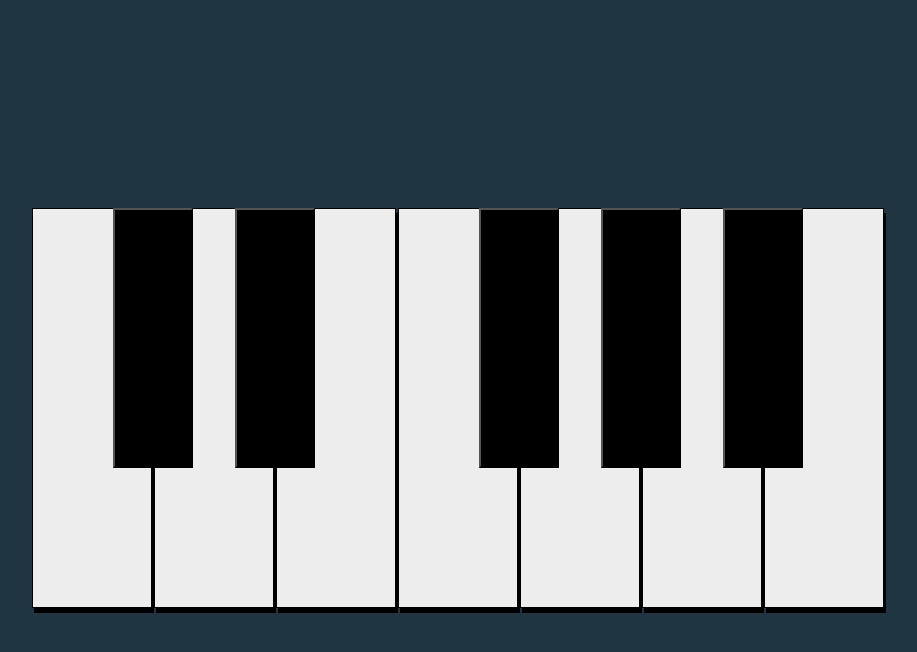
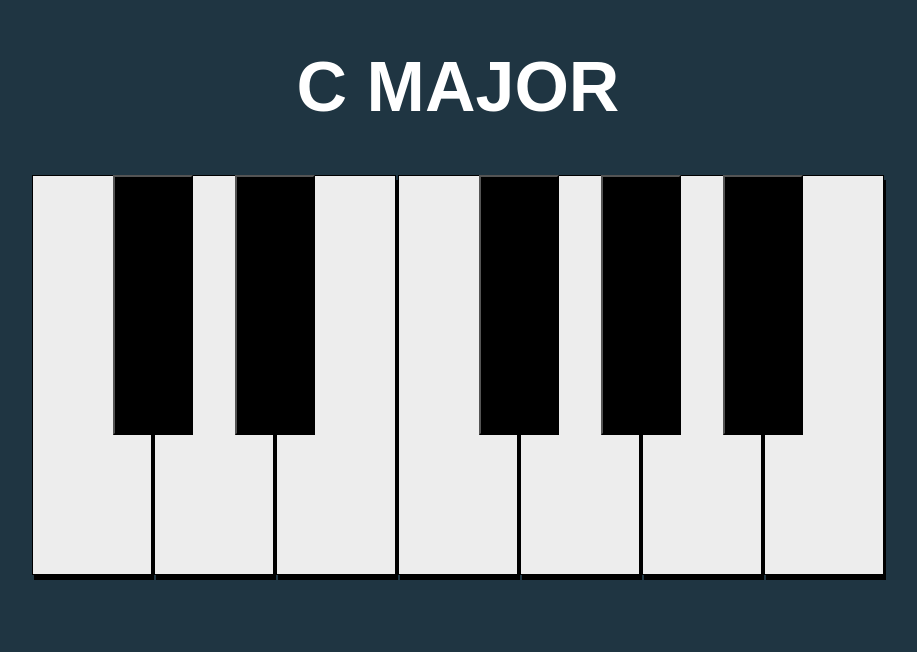
Before and after one commit to Robert-LC/KeyEasy, a React (Create React App) app in the folder ReactClient/: page / in a window 1280 px wide. Shown: the top 652 px of the page, without its empty margins (182-1099 px from the left). Built offline with nearby package versions, Linux system fonts and the light colour scheme; the HTML template or start-up script is replaced by a standard one.

Commit message:
Re-arrange folders, create Game scaffolding

```diff
--- a/ReactClient/src/App.tsx
+++ b/ReactClient/src/App.tsx
@@ -1,18 +1,10 @@
 import React, { MouseEvent } from 'react';
-import { notes } from './helpers';
-import Piano from './Piano';
-import './App.css';
+import Game from './components/Game';
+import './styles/App.css';
 
 function App() {
-
-  const handleClick = (e: MouseEvent<HTMLButtonElement>) => {
-    console.log(e.currentTarget.value)
-  }
-
-  return(
-    <div>
-        <Piano notes={notes} />
-    </div>
+  return (
+    <Game />
   );
 }
 
--- /dev/null
+++ b/ReactClient/src/components/Game.tsx
@@ -0,0 +1,26 @@
+import React, { useState } from 'react';
+import { notes } from '../helpers';
+import '../styles/Game.css';
+import Piano from './Piano';
+import scales from '../scaleList.json';
+
+type Props = {
+
+}
+
+const Game: React.FC<Props> = () => {
+
+    //State Variables
+    const [scaleToGuess, setScaleToGuess] = useState("C MAJOR");
+    const [currentScore, setCurrentScore] = useState(0);
+    const [guesssedNotes, setGuessedNotes] = useState<string[]>([]);
+
+    return(
+        <div>
+            <h1 className='scale-text'>{scaleToGuess}</h1>
+            <Piano notes={notes} />
+        </div>
+    );
+}
+
+export default Game;
--- a/ReactClient/src/Key.tsx
+++ b/ReactClient/src/components/Key.tsx
@@ -1,6 +1,5 @@
 import React, { MouseEvent } from 'react';
 import styled from 'styled-components';
-
 
 type Props = {
     note: string;
@@ -47,5 +46,4 @@ const WhiteKey = styled.button`
     }
 `
 
-
 export default Key;
--- a/ReactClient/src/Piano.tsx
+++ b/ReactClient/src/components/Piano.tsx
@@ -1,6 +1,6 @@
 import React, { MouseEvent } from 'react';
 import styled from 'styled-components';
-import { NoteType } from './helpers';
+import { NoteType } from '../helpers';
 import Key from './Key';
 
 type Props = {
@@ -26,6 +26,5 @@ const Wrapper = styled.div`
     display: flex;
     align-items: center;
     justify-content: center;
-    height: 100vh;
 `
 export default Piano;
--- /dev/null
+++ b/ReactClient/src/scaleList.json
@@ -0,0 +1,4 @@
+{
+    "C Major": ["C", "D", "E", "F", "G", "A", "B"],
+    "D Major": ["D", "E", "F#", "G", "A", "B", "C#"]
+}
--- /dev/null
+++ b/ReactClient/src/styles/Game.css
@@ -0,0 +1,7 @@
+.scale-text {
+    font-size: 70px;
+    font-family: sans-serif;
+    display: flex;
+    justify-content: center;
+    color: white;
+}
```
Also changed, not shown: ReactClient/public/logo192.png (deleted), ReactClient/public/logo512.png (deleted), ReactClient/public/manifest.json (deleted), ReactClient/public/robots.txt (deleted), ReactClient/src/styles/App.css (renamed from ReactClient/src/App.css), 1 other file (tests, documents, lock files or other folders).
